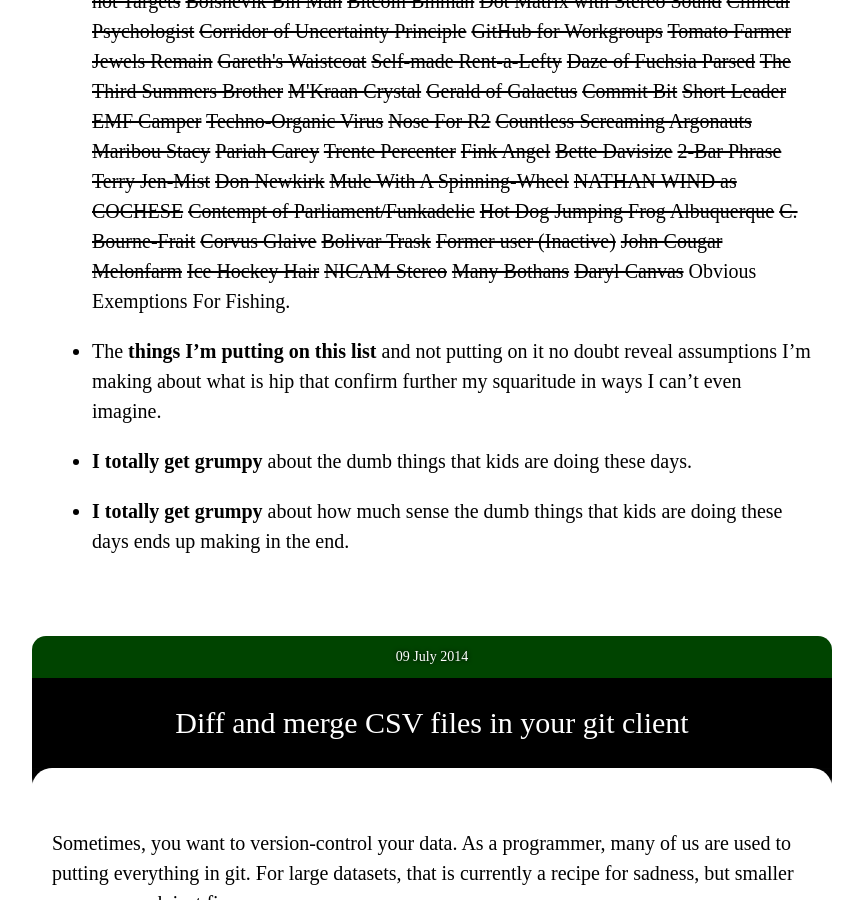
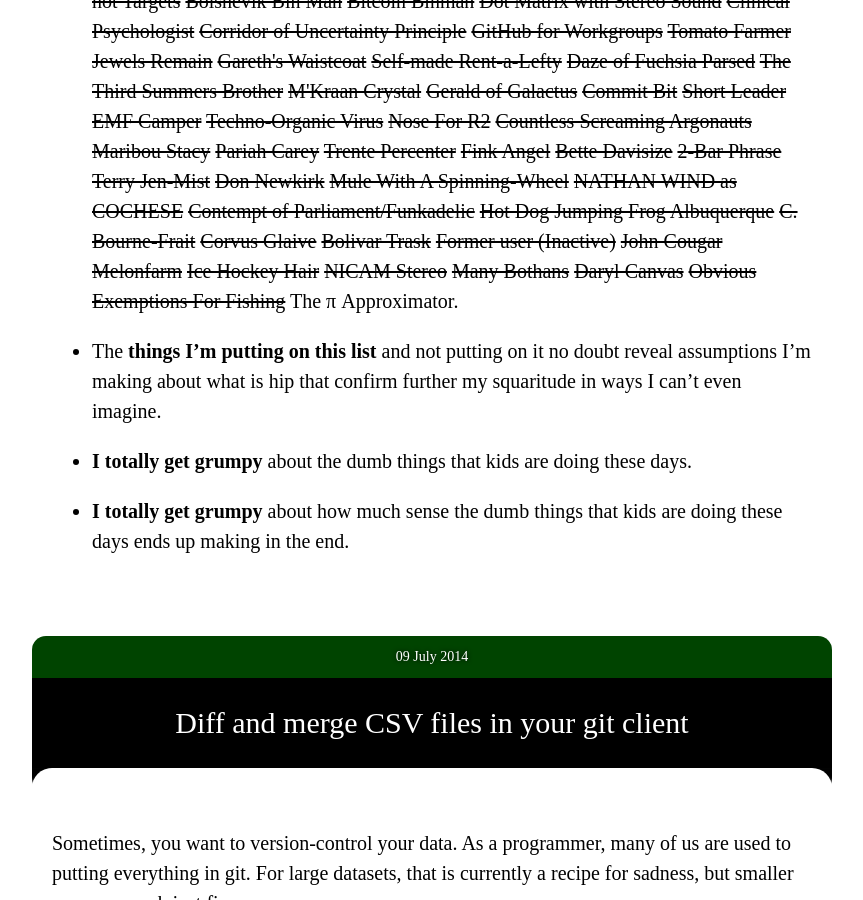
Before and after one commit to paulfitz/paulfitz.github.io, a Jekyll site: the page built from index.html, in a window 1280 px wide and 900 px high, scrolled down 20886 px. Shown: the whole window, without its empty margins (208-1071 px from the left). Built offline with Jekyll 4.4.1, drawn with Linux system fonts in a browser that asks for light colours; nearby versions of some CDN libraries.

Commit message:
more pike

```diff
--- a/_data/pikes.json
+++ b/_data/pikes.json
@@ -188,5 +188,6 @@
   "NICAM Stereo",
   "Many Bothans",
   "Daryl Canvas",
-  "Obvious Exemptions For Fishing"
+  "Obvious Exemptions For Fishing",
+  "The π Approximator"
 ]
```
